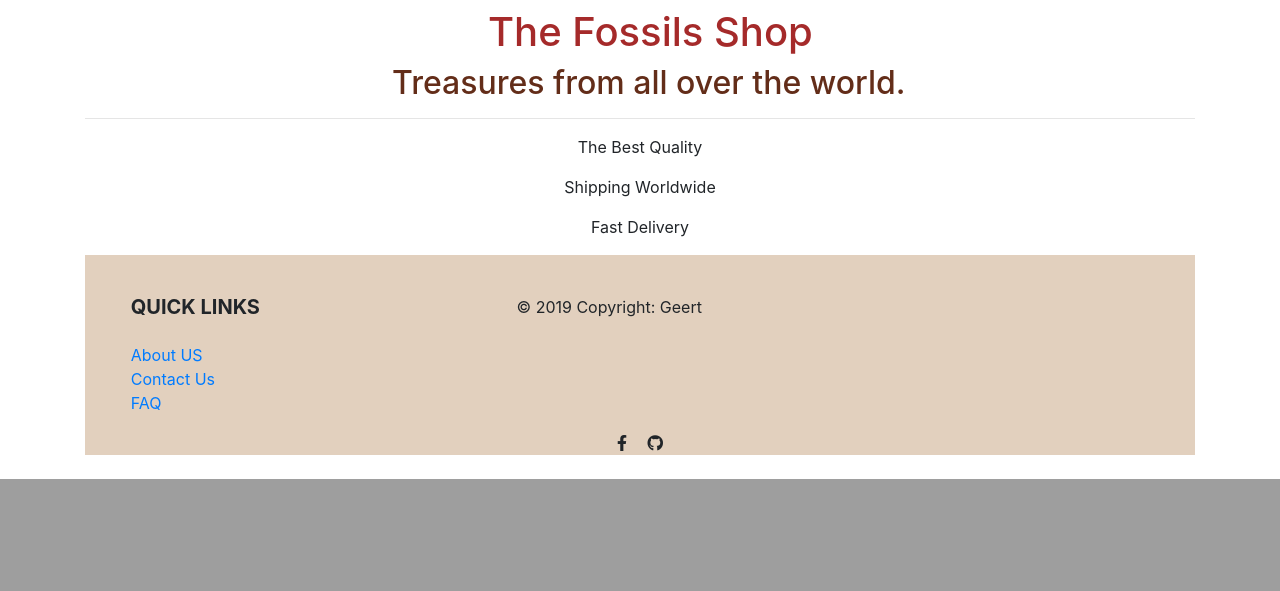
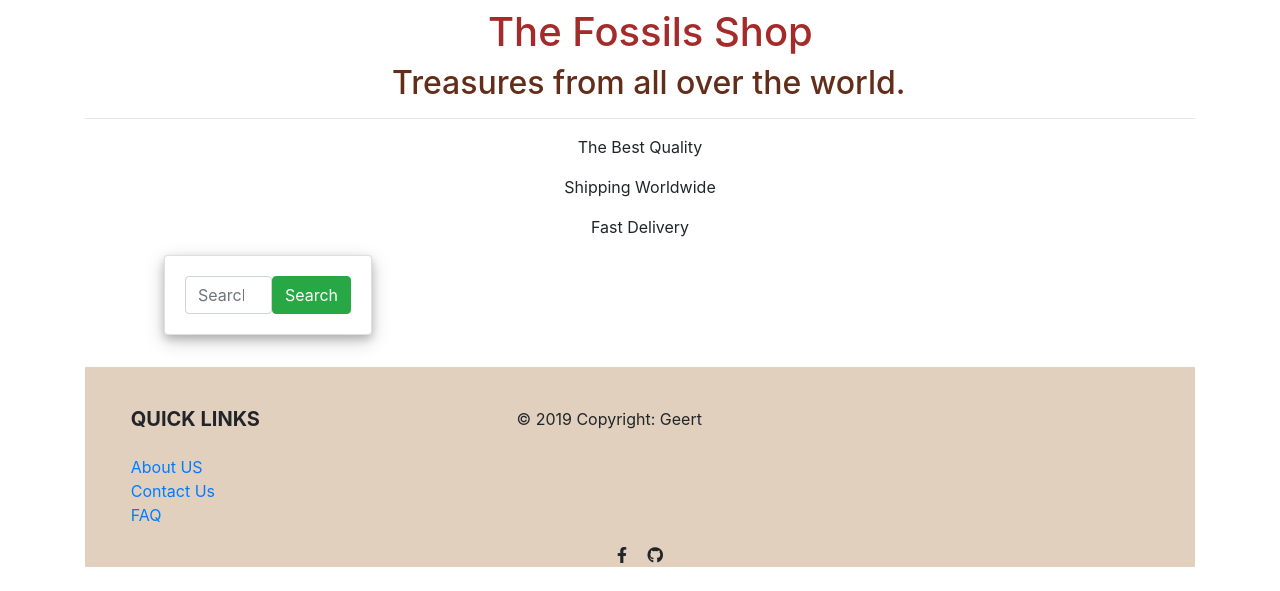
Before and after one commit to codingwithgeert/fossil-website, a Django app: page / in a window 1280 px wide. Shown: the part 1076-1667 px from the top of the page. Before the commit the page ends 1555 px from the top, so only its background shows below. Run offline with Django 3.2, Linux system fonts and the light colour scheme; data that the repository does not hold is empty; some libraries are stand-ins or nearby versions.

Commit message:
search bar added to index.html

```diff
--- a/shop/templates/shop/index.html
+++ b/shop/templates/shop/index.html
@@ -1,5 +1,4 @@
-{% extends "base.html" %}
-{% block content %}
+{% extends "base.html" %} {% block content %}
 <!-- Carousel -->
 <div id="carouselExampleControls" class="carousel slide" data-ride="carousel">
   <div class="carousel-inner">
@@ -56,6 +55,22 @@
         </div>
 
         <div class="container">
+
+        <div class="row">
+            <div class="col-md-12">
+                <form class="card card-sm">
+                    <div class="card-body row no-gutters align-items-center">
+                        <div class="col">
+                            <input type="search" name='item_name' placeholder="Search for products" class="form-control form-control-borderless">
+                        </div>
+                        <div class="col-auto">
+                            <button class="btn btn-success" type="submit" >Search</button>
+                        </div>
+                    </div>
+                </form>
+            </div>
+        </div>
+
           <div class="row">
             {% for product in product_objects %}
             <div class="col col-sm-4">
@@ -82,4 +97,5 @@
             </div>
             {% endfor %}
           </div>
+
           {% endblock %}
```
Lines whose indentation alone changed are shown as unchanged.
